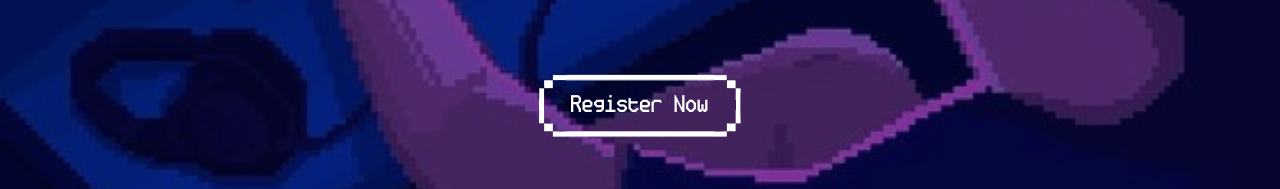
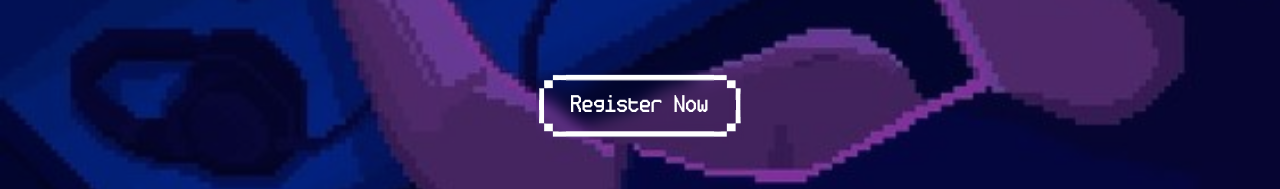
Before and after one commit to Invictus-DTU/Invictus24, a Next.js app: page / in a window 1280 px wide. In both pictures the pointer is over the button "Register Now". Shown: the part 506-695 px from the top of the page. Built offline with nearby package versions, Linux system fonts and the light colour scheme.

Commit message:
Update homeButton.css

```diff
--- a/app/Components/Buttons/homeButton.css
+++ b/app/Components/Buttons/homeButton.css
@@ -1,10 +1,22 @@
 .button1{
-    color: white;
+  color: white;
+  border: 30px solid transparent;
+  background-color: transparent;
+  padding: 5px;
+  border-image: url(/border.png) 49% round;
+}
+
+.button1:hover{
+    color: black;
     border: 30px solid transparent;
-    background-color: transparent;
+    background-color: white;
+    background-clip:padding-box;
+
     padding: 5px;
-    border-image: url(/border.png) 49% round;
+    border-image: url(/border2.png) 49% round;
+    transition: 0.5s;
   }
+
 
 .event-button{
   color: black;
```
